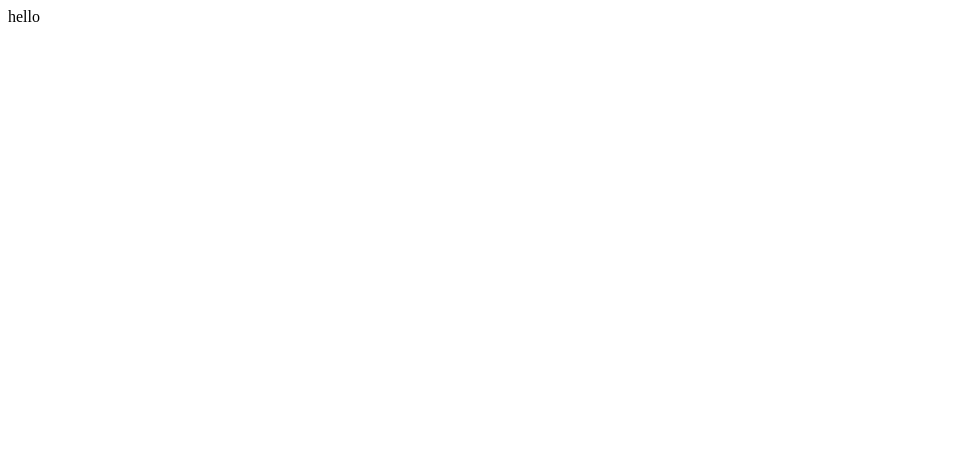
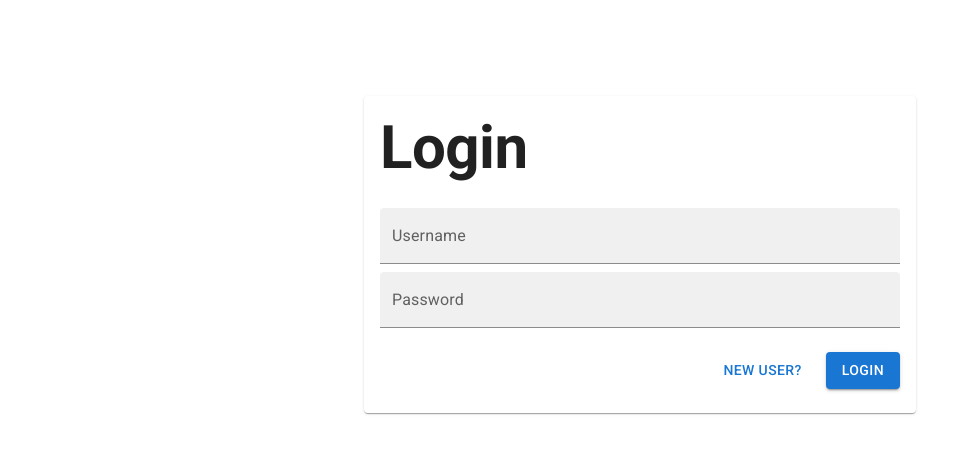
Before and after one commit to axel-biehler/Dashboard, a React (Create React App) app in the folder webapp/: page /login in a window 1280 px wide. Shown: the top 454 px of the page, without its empty margins (0-972 px from the left). Built offline with nearby package versions, Linux system fonts and the light colour scheme.

Commit message:
feat(authentication): add login and logout pages

```diff
--- a/webapp/src/App.jsx
+++ b/webapp/src/App.jsx
@@ -1,12 +1,15 @@
 import React from 'react';
 import { BrowserRouter, Switch, Route } from 'react-router-dom';
-import { LoginPage, RegisterPage } from './pages';
+import { LoginPage, LogoutPage, RegisterPage } from './pages';
 
 const App = () => (
   <BrowserRouter>
     <Switch>
       <Route exact path="/">
         <p>Hi</p>
+      </Route>
+      <Route path="/home">
+        <p>Home</p>
       </Route>
       <Route path="/register">
         <RegisterPage />
@@ -15,7 +18,7 @@ const App = () => (
         <LoginPage />
       </Route>
       <Route path="/logout">
-        <p>Logout</p>
+        <LogoutPage />
       </Route>
     </Switch>
   </BrowserRouter>
--- /dev/null
+++ b/webapp/src/api/auth.js
@@ -0,0 +1,19 @@
+const LOCAL_KEY = 'jwt';
+
+const setToken = (token) => {
+  localStorage.setItem(LOCAL_KEY, token);
+};
+
+const clearToken = () => {
+  localStorage.clear(LOCAL_KEY);
+};
+
+const getToken = () => {
+  localStorage.getItem(LOCAL_KEY);
+};
+
+export {
+  setToken,
+  clearToken,
+  getToken,
+};
--- a/webapp/src/api/index.js
+++ /dev/null
@@ -1,6 +0,0 @@
-/* eslint-disable import/prefer-default-export */
-import request from './request';
-
-export {
-  request,
-};
--- a/webapp/src/api/request.js
+++ b/webapp/src/api/request.js
@@ -1,10 +1,15 @@
+import { getToken } from './auth';
+
+const AuthorizationPrefix = 'Bearer ';
 const API_URL = 'http://localhost:8080';
 
 const request = async (route, method = 'GET', body = undefined) => {
+  const token = getToken();
   const res = await fetch(`${API_URL}${route}`, {
     method,
     headers: {
-      'Content-Type': body === undefined ? undefined : 'application/json',
+      'Content-Type': body !== undefined ? 'application/json' : undefined,
+      Authorization: token != null ? `${AuthorizationPrefix}${token}` : undefined,
     },
     body: JSON.stringify(body),
   });
--- a/webapp/src/pages/LoginPage.jsx
+++ b/webapp/src/pages/LoginPage.jsx
@@ -1,7 +1,76 @@
-import React from 'react';
+import React, { useState } from 'react';
+import { useHistory } from 'react-router-dom';
+import {
+  Card, CardContent, Container, Typography, TextField, Button, Grid, Alert, AlertTitle,
+} from '@mui/material';
+import request from '../api/request';
+import { setToken } from '../api/auth';
 
-const LoginPage = () => (
-  <div>hello</div>
-);
+const LoginPage = () => {
+  const history = useHistory();
+  const [username, setUsername] = useState('');
+  const [password, setPassword] = useState('');
+  const [errorMessage, setErrorMessage] = useState(null);
+
+  const redirectToRegister = () => {
+    history.push('/register');
+  };
+
+  const onLoginClicked = async () => {
+    const res = await request('/auth/login', 'POST', {
+      username,
+      password,
+    });
+
+    if (!res.status) {
+      setErrorMessage(res.error);
+    } else {
+      setToken(res.token);
+      history.push('/home');
+    }
+  };
+
+  return (
+    <Container maxWidth="sm">
+      <Card sx={{ mt: 12 }}>
+        <CardContent>
+          <Typography variant="h2" sx={{ fontWeight: 'bold' }}>Login</Typography>
+          <TextField
+            label="Username"
+            variant="filled"
+            fullWidth
+            sx={{ mt: 3 }}
+            value={username}
+            onChange={(e) => { setUsername(e.target.value); }}
+          />
+          <TextField
+            label="Password"
+            variant="filled"
+            type="password"
+            fullWidth
+            sx={{ mt: 1 }}
+            value={password}
+            onChange={(e) => { setPassword(e.target.value); }}
+          />
+          { errorMessage !== null
+            ? (
+              <Alert severity="error" sx={{ mt: 1 }}>
+                <AlertTitle>An error occured</AlertTitle>
+                {errorMessage}
+              </Alert>
+            ) : null}
+          <Grid container spacing={2} justifyContent="flex-end" sx={{ mt: 1 }}>
+            <Grid item>
+              <Button variant="text" onClick={redirectToRegister}>New user?</Button>
+            </Grid>
+            <Grid item>
+              <Button variant="contained" onClick={onLoginClicked}>Login</Button>
+            </Grid>
+          </Grid>
+        </CardContent>
+      </Card>
+    </Container>
+  );
+};
 
 export default LoginPage;
--- /dev/null
+++ b/webapp/src/pages/LogoutPage.jsx
@@ -0,0 +1,16 @@
+import React, { useEffect } from 'react';
+import { useHistory } from 'react-router-dom';
+import { clearToken } from '../api/auth';
+
+const LogoutPage = () => {
+  const history = useHistory();
+
+  useEffect(() => {
+    clearToken();
+    history.push('/login');
+  }, []);
+
+  return <div />;
+};
+
+export default LogoutPage;
--- a/webapp/src/pages/RegisterPage.jsx
+++ b/webapp/src/pages/RegisterPage.jsx
@@ -3,7 +3,7 @@ import { useHistory } from 'react-router-dom';
 import {
   Card, CardContent, Container, Typography, TextField, Button, Grid, Alert, AlertTitle,
 } from '@mui/material';
-import { request } from '../api';
+import request from '../api/request';
 
 const RegisterPage = () => {
   const history = useHistory();
@@ -30,7 +30,7 @@ const RegisterPage = () => {
 
   return (
     <Container maxWidth="sm">
-      <Card sx={{ mt: 4 }}>
+      <Card sx={{ mt: 12 }}>
         <CardContent>
           <Typography variant="h2" sx={{ fontWeight: 'bold' }}>Register</Typography>
           <TextField
--- a/webapp/src/pages/index.js
+++ b/webapp/src/pages/index.js
@@ -1,7 +1,9 @@
 import LoginPage from './LoginPage';
+import LogoutPage from './LogoutPage';
 import RegisterPage from './RegisterPage';
 
 export {
   LoginPage,
+  LogoutPage,
   RegisterPage,
 };
```
